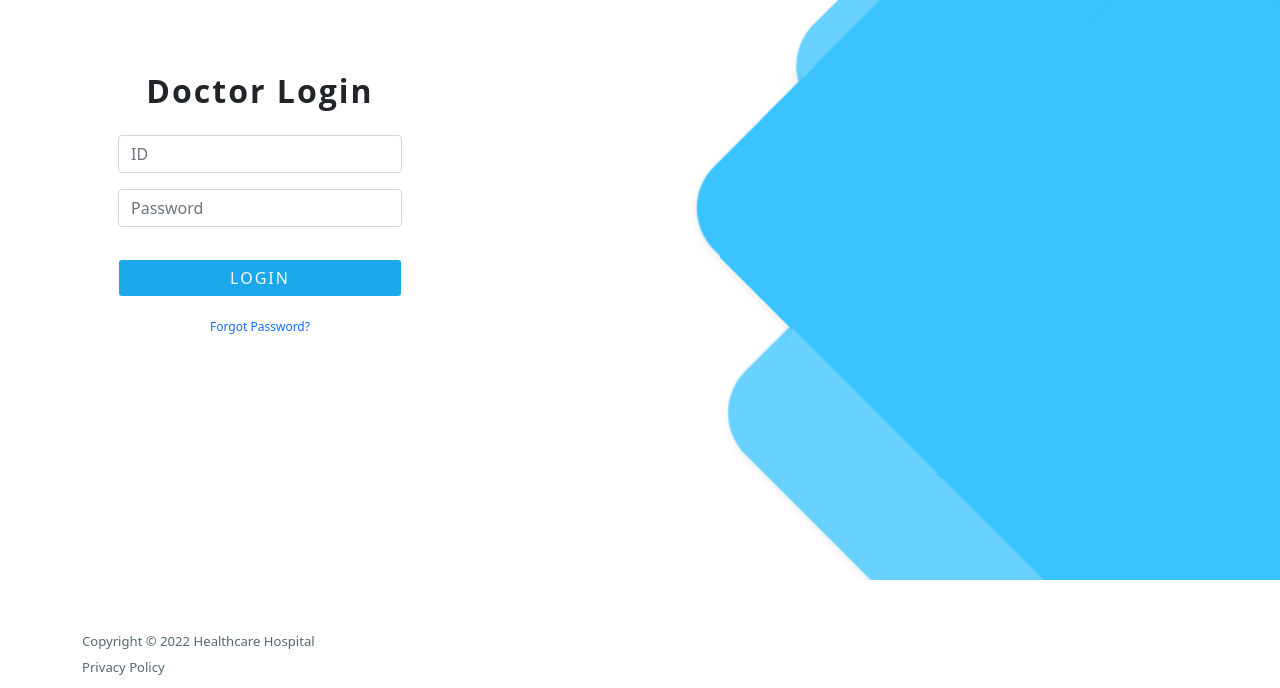
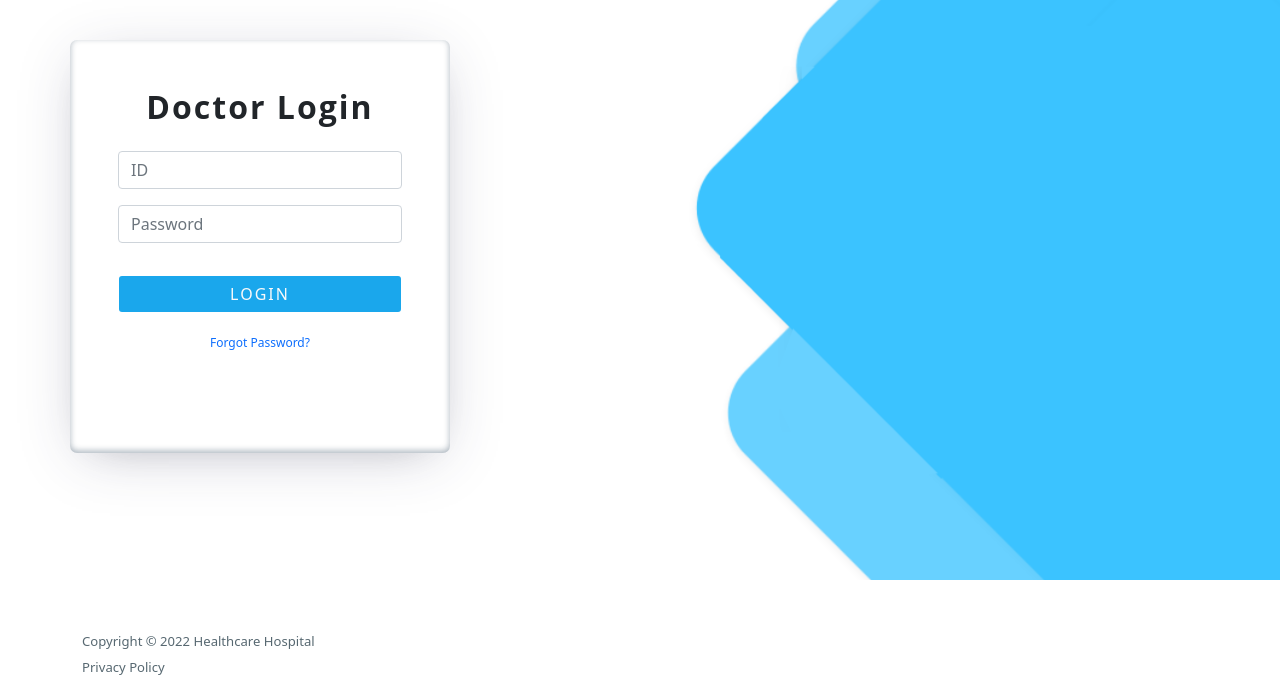
Before and after one commit to mohitshr1003/healthcare, a Django app: page /doctor-login/ in a window 1280 px wide. Shown: the part 112-800 px from the top of the page. Run offline with Django 4.2, Linux system fonts and the light colour scheme; some libraries are stand-ins or nearby versions.

Commit message:
doctor-login design changed

```diff
--- a/templates/doctor-login.html
+++ b/templates/doctor-login.html
@@ -41,9 +41,8 @@
 <div class="col-12 mt-4" style="height: 550px;">
     <div class="container h-100">
         <div class="row h-100">
-            <div class="col-lg-4 h-100 mt-5 text-center px-5">
+            <div class="col-lg-4 h-75 mt-3 text-center p-5" style="box-shadow: rgb(50 50 93 / 25%) 0px 10px 57px -12px, rgb(0 0 0 / 30%) 0px 11px 38px -30px, rgb(10 37 64 / 35%) 0px -2px 6px 0px inset; border-radius: 0.45rem;">
                 <h2 style="font-weight: 700" ;>Doctor Login</h2>
-
                 <form method="post">
                     {% csrf_token %}
                     <div class="col-12 pt-3">
@@ -59,14 +58,15 @@
                         <button class="btn text-light form-control" style="background-color: #1aa7ec;"> LOGIN
                         </button>
                     </div>
-                </form>
 
                     <div class="col-12 pt-3">
                         <span style="font-size: 12px; color: #878787;">
                             <a href="#"> Forgot Password?</a>
                         </span>
                     </div>
+                </form>
 
+            </div>
         </div>
     </div>
 </div>
```
Lines whose indentation alone changed are shown as unchanged.
